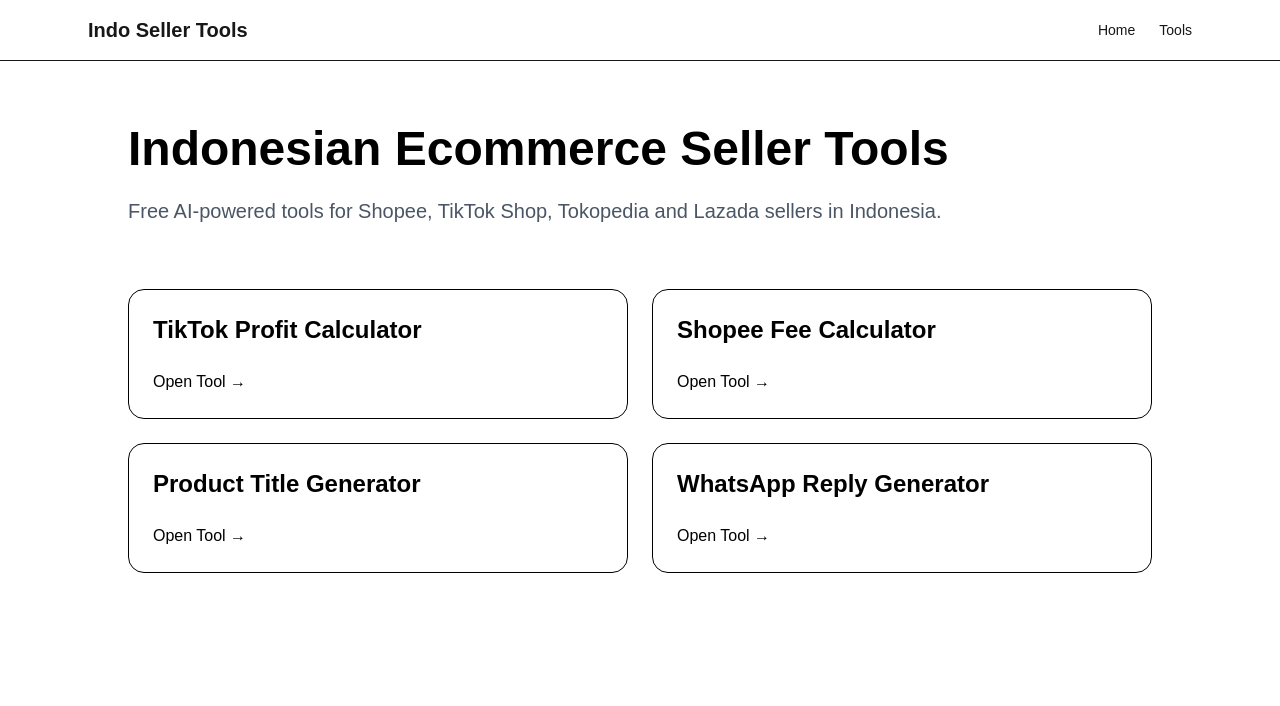
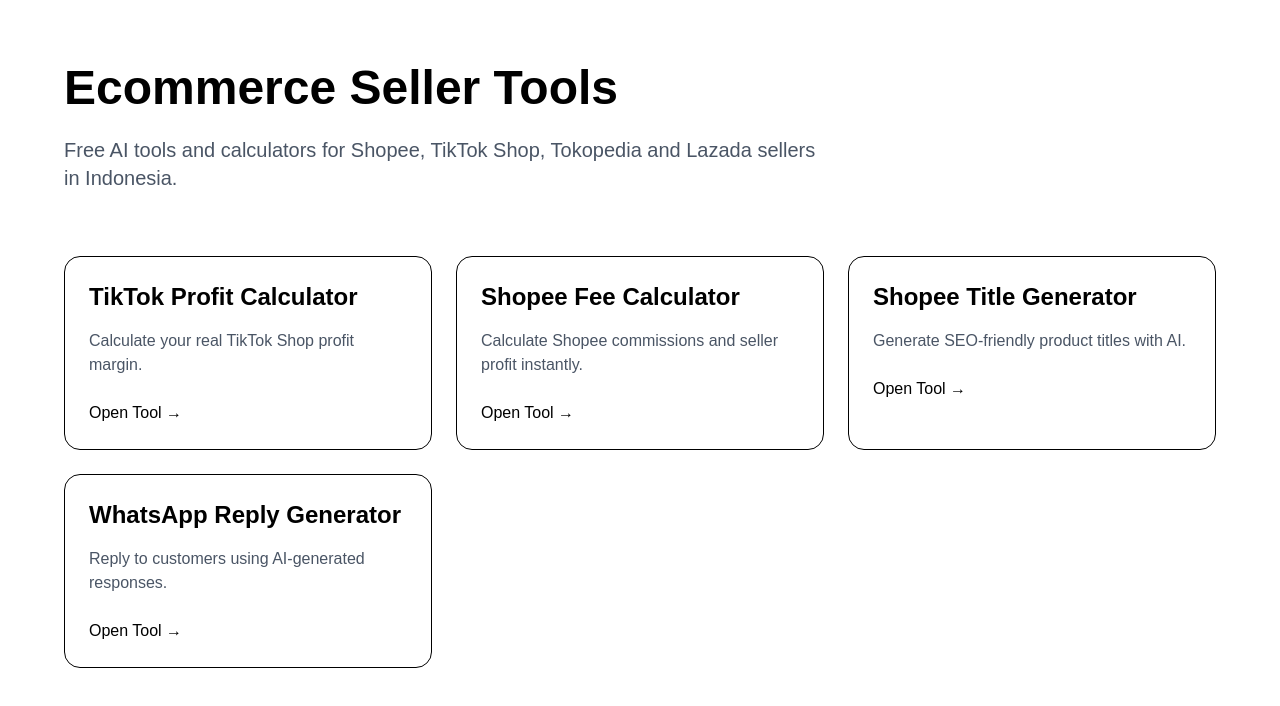
Before and after one commit to williamfeng0313/indo-seller-tools, a Next.js app: page /categories/ecommerce-tools in a window 1280 px wide. Shown: the top 706 px of the page. Built offline with nearby package versions, Linux system fonts and the light colour scheme.

Commit message:
Refactor ToolCard component system

```diff
--- a/app/categories/ecommerce-tools/page.tsx
+++ b/app/categories/ecommerce-tools/page.tsx
@@ -1,76 +1,49 @@
 
-import Link from "next/link";
+
+import ToolCard from "../../components/ToolCard";
 
 export default function EcommerceToolsPage() {
   return (
     <main className="min-h-screen bg-white text-black px-6 py-16">
 
-      <section className="max-w-5xl mx-auto">
+      <section className="max-w-6xl mx-auto">
 
         <h1 className="text-5xl font-bold">
-          Indonesian Ecommerce Seller Tools
+          Ecommerce Seller Tools
         </h1>
 
-        <p className="mt-6 text-xl text-gray-600">
-          Free AI-powered tools for Shopee, TikTok Shop,
+        <p className="mt-6 text-xl text-gray-600 max-w-3xl">
+          Free AI tools and calculators for Shopee, TikTok Shop,
           Tokopedia and Lazada sellers in Indonesia.
         </p>
 
       </section>
 
-      <section className="max-w-5xl mx-auto mt-16 grid md:grid-cols-2 gap-6">
+      <section className="max-w-6xl mx-auto mt-16 grid md:grid-cols-3 gap-6">
 
-        <div className="border rounded-2xl p-6">
-          <h2 className="text-2xl font-semibold">
-            TikTok Profit Calculator
-          </h2>
+        <ToolCard
+          title="TikTok Profit Calculator"
+          description="Calculate your real TikTok Shop profit margin."
+          href="/tools/tiktok-profit-calculator"
+        />
 
-          <Link
-            href="/tools/tiktok-profit-calculator"
-            className="inline-block mt-6 text-black font-medium"
-          >
-            Open Tool →
-          </Link>
-        </div>
+        <ToolCard
+          title="Shopee Fee Calculator"
+          description="Calculate Shopee commissions and seller profit instantly."
+          href="/tools/shopee-fee-calculator"
+        />
 
-        <div className="border rounded-2xl p-6">
-          <h2 className="text-2xl font-semibold">
-            Shopee Fee Calculator
-          </h2>
+        <ToolCard
+          title="Shopee Title Generator"
+          description="Generate SEO-friendly product titles with AI."
+          href="/tools/product-title-generator"
+        />
 
-          <Link
-            href="/tools/shopee-fee-calculator"
-            className="inline-block mt-6 text-black font-medium"
-          >
-            Open Tool →
-          </Link>
-        </div>
-
-        <div className="border rounded-2xl p-6">
-          <h2 className="text-2xl font-semibold">
-            Product Title Generator
-          </h2>
-
-          <Link
-            href="/tools/product-title-generator"
-            className="inline-block mt-6 text-black font-medium"
-          >
-            Open Tool →
-          </Link>
-        </div>
-
-        <div className="border rounded-2xl p-6">
-          <h2 className="text-2xl font-semibold">
-            WhatsApp Reply Generator
-          </h2>
-
-          <Link
-            href="/tools/whatsapp-reply-generator"
-            className="inline-block mt-6 text-black font-medium"
-          >
-            Open Tool →
-          </Link>
-        </div>
+        <ToolCard
+          title="WhatsApp Reply Generator"
+          description="Reply to customers using AI-generated responses."
+          href="/tools/whatsapp-reply-generator"
+        />
 
       </section>
 
--- /dev/null
+++ b/app/components/Navbar.tsx
@@ -0,0 +1,32 @@
+import Link from "next/link";
+
+export default function Navbar() {
+  return (
+    <nav className="border-b">
+
+      <div className="max-w-6xl mx-auto px-6 py-5 flex justify-between items-center">
+
+        <Link
+          href="/"
+          className="text-2xl font-bold"
+        >
+          Indo Seller Tools
+        </Link>
+
+        <div className="flex gap-8 text-sm font-medium">
+
+          <Link href="/">
+            Home
+          </Link>
+
+          <Link href="/#tools">
+            Tools
+          </Link>
+
+        </div>
+
+      </div>
+
+    </nav>
+  )
+}
--- /dev/null
+++ b/app/components/ToolCard.tsx
@@ -0,0 +1,35 @@
+
+import Link from "next/link";
+
+type ToolCardProps = {
+  title: string;
+  description: string;
+  href: string;
+};
+
+export default function ToolCard({
+  title,
+  description,
+  href,
+}: ToolCardProps) {
+  return (
+    <div className="border rounded-2xl p-6 hover:shadow-xl hover:-translate-y-1 transition">
+
+      <h2 className="text-2xl font-semibold">
+        {title}
+      </h2>
+
+      <p className="mt-4 text-gray-600">
+        {description}
+      </p>
+
+      <Link
+        href={href}
+        className="inline-block mt-6 text-black font-medium"
+      >
+        Open Tool →
+      </Link>
+
+    </div>
+  );
+}
--- a/app/layout.tsx
+++ b/app/layout.tsx
@@ -33,30 +33,7 @@
 
 <body className="min-h-full flex flex-col">
 
-  <header className="border-b">
-    <div className="max-w-6xl mx-auto px-6 py-4 flex justify-between items-center">
 
-      <Link
-        href="/"
-        className="font-bold text-xl"
-      >
-        Indo Seller Tools
-      </Link>
-
-      <nav className="flex gap-6 text-sm">
-
-        <Link href="/">
-          Home
-        </Link>
-
-        <Link href="/categories/ecommerce-tools">
-          Tools
-        </Link>
-
-      </nav>
-
-    </div>
-  </header>
 
   {children}
 
--- a/app/page.tsx
+++ b/app/page.tsx
@@ -1,6 +1,13 @@
+import Navbar from "./components/Navbar";
+
+import ToolCard from "./components/ToolCard";
+
 import Link from "next/link";
 export default function Home() {
   return (
+   <>
+    <Navbar />
+
     <main className="min-h-screen bg-white text-black">
 
       {/* Hero Section */}
@@ -36,71 +43,32 @@
       {/* Tools Section */}
       <section className="max-w-6xl mx-auto px-6 py-12 grid md:grid-cols-3 gap-6">
 
-        <div className="border rounded-2xl p-6 hover:shadow-lg transition">
-          <h2 className="text-2xl font-semibold">
-            TikTok Profit Calculator
-          </h2>
 
-          <p className="mt-4 text-gray-600">
-            Calculate your real TikTok Shop profit margin.
-          </p>
+      <ToolCard
+        title="TikTok Profit Calculator"
+        description="Calculate your real TikTok Shop profit margin."
+        href="/tools/tiktok-profit-calculator"
+      />
 
-          <Link href="/tools/tiktok-profit-calculator"
-          className="inline-block mt-6 text-black font-medium"
-          >
-          Open Tool →
-          </Link>
-        </div>
+      <ToolCard
+        title="Shopee Title Generator"
+        description="Generate SEO-friendly product titles with AI."
+        href="/tools/product-title-generator"
+      />
 
-        <div className="border rounded-2xl p-6 hover:shadow-lg transition">
-          <h2 className="text-2xl font-semibold">
-            Shopee Title Generator
-          </h2>
 
-          <p className="mt-4 text-gray-600">
-            Generate SEO-friendly product titles with AI.
-          </p>
+      <ToolCard
+        title="WhatsApp Reply Generator"
+        description="Reply to customers using AI-generated responses."
+        href="/tools/whatsapp-reply-generator"
+      />
 
-          <Link
-            href="/tools/product-title-generator"
-            className="inline-block mt-6 text-black font-medium"
-          >
-            Open Tool →
-          </Link>
-        </div>
 
-        <div className="border rounded-2xl p-6 hover:shadow-lg transition">
-          <h2 className="text-2xl font-semibold">
-            WhatsApp Reply Generator
-          </h2>
-
-          <p className="mt-4 text-gray-600">
-            Reply to customers using AI-generated responses.
-          </p>
-
-          <Link href="/tools/whatsapp-reply-generator"
-           className="inline-block mt-6 text-black font-medium"
-           >
-            Open Tool →
-          </Link>
-        </div>
-
-        <div className="border rounded-2xl p-6 hover:shadow-lg transition">
-          <h2 className="text-2xl font-semibold">
-            Shopee Fee Calculator
-          </h2>
-
-          <p className="mt-4 text-gray-600">
-            Calculate Shopee commissions and seller profit instantly.
-          </p>
-
-          <Link
-            href="/tools/shopee-fee-calculator"
-            className="inline-block mt-6 text-black font-medium"
-          >
-            Open Tool →
-          </Link>
-        </div>
+      <ToolCard
+        title="Shopee Fee Calculator"
+        description="Calculate Shopee commissions and seller profit instantly."
+        href="/tools/shopee-fee-calculator"
+      />
 
       </section>
 
@@ -152,5 +120,6 @@
       </section>
 
     </main>
+    </>
   );
 }
```
